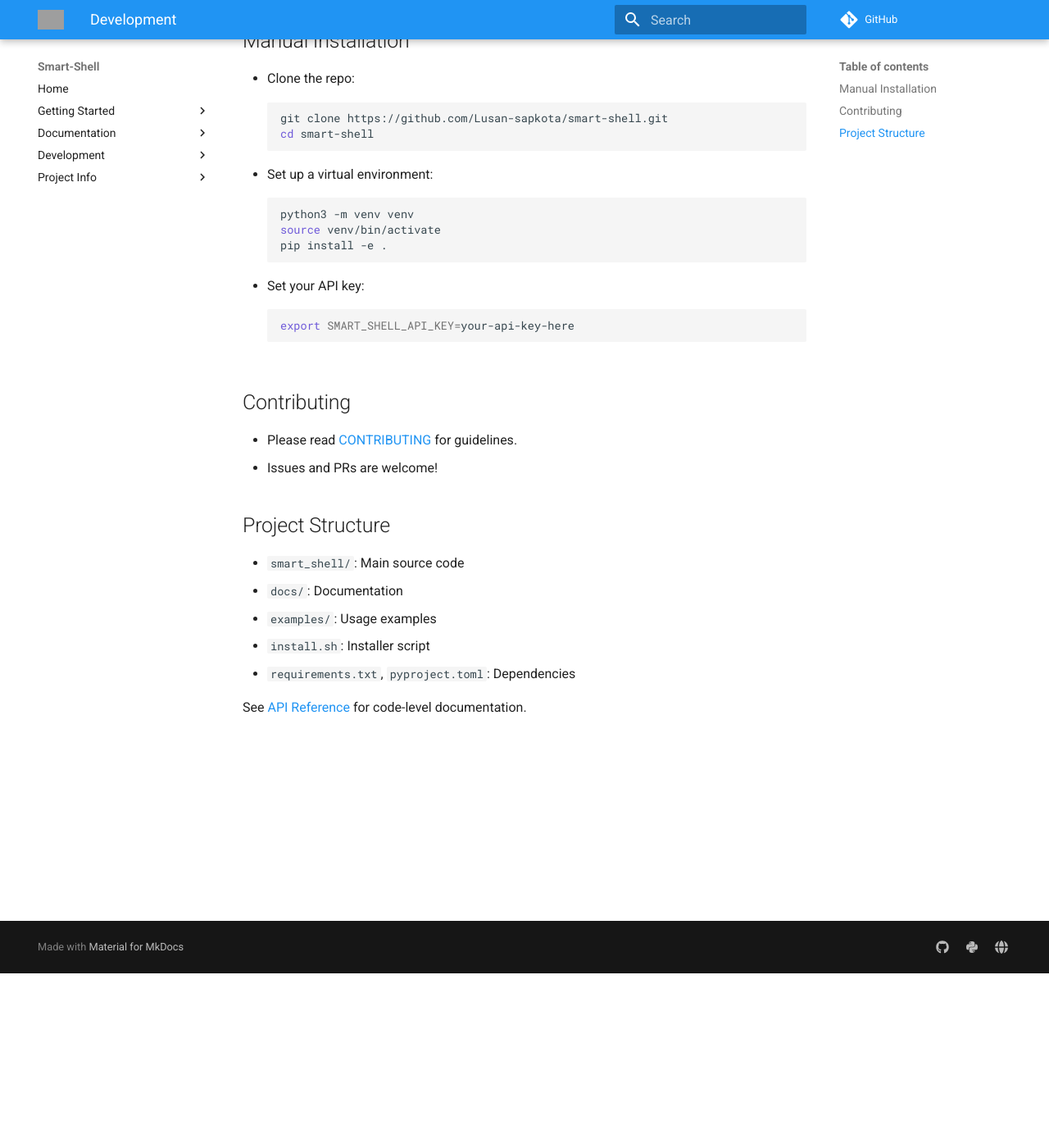
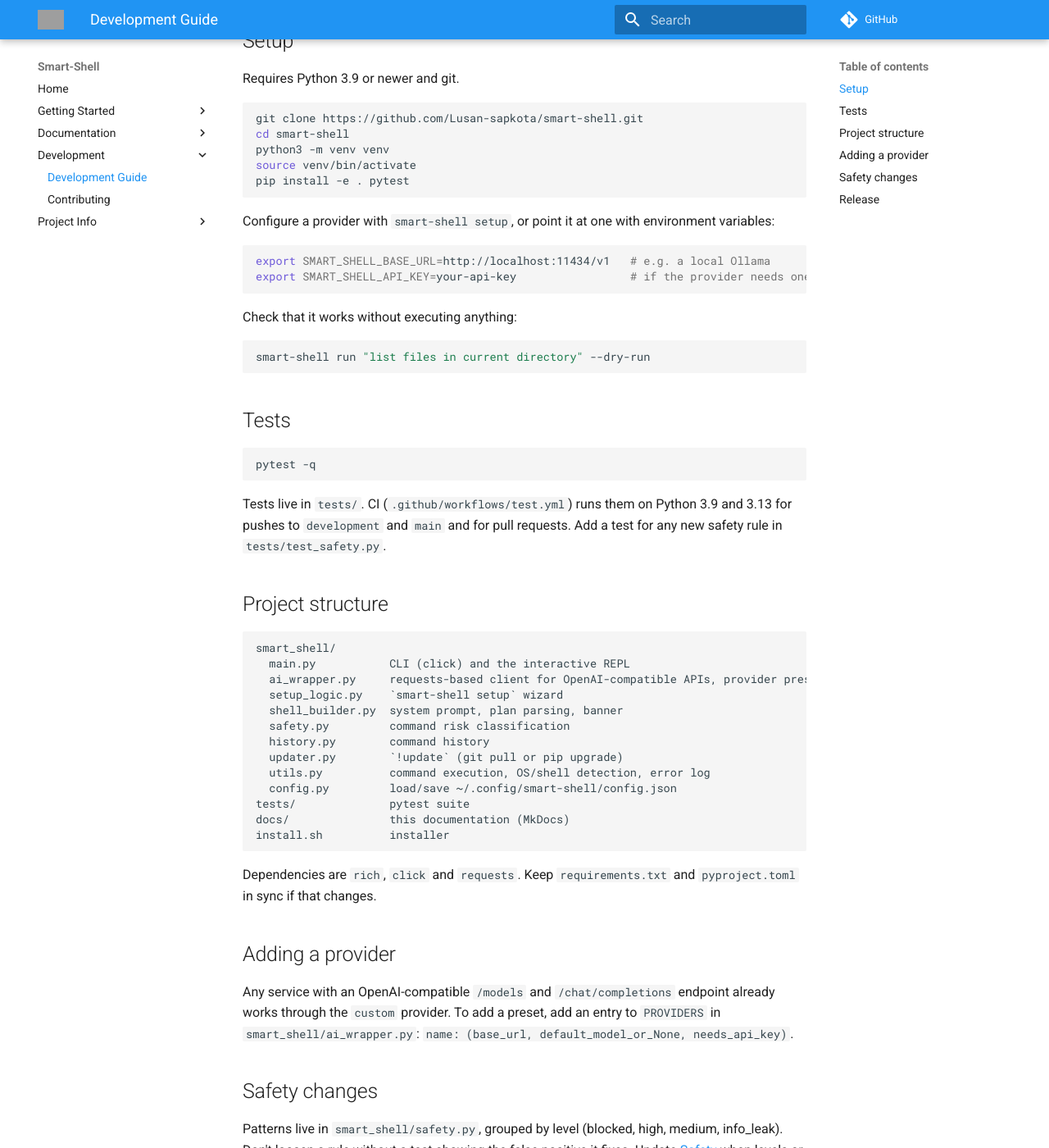
Before and after one commit to Lusan-sapkota/smart-shell, an MkDocs documentation site: the page built from docs/development.md, in a window 1280 px wide and 1400 px high, scrolled down 213 px. Shown: the whole window at 82% size. Built offline with MkDocs 1.6.1 and Material for MkDocs 9.7.7, drawn with Linux system fonts in a browser that asks for light colours; comment, search, counter and statistics services are not loaded; some of the changed text lies outside the part shown; grey boxes are pictures that could not be loaded.

Commit message:
merge development docs

````diff
--- a/docs/development.md
+++ b/docs/development.md
@@ -1,36 +1,73 @@
 # Development
 
-For developers and contributors. See the full [Development Guide](DEVELOPMENT.md) for details.
+Notes for contributors working on Smart-Shell itself.
 
-## Manual Installation
+## Setup
 
-- Clone the repo:
-  ```bash
-  git clone https://github.com/Lusan-sapkota/smart-shell.git
-  cd smart-shell
-  ```
-- Set up a virtual environment:
-  ```bash
-  python3 -m venv venv
-  source venv/bin/activate
-  pip install -e .
-  ```
-- Set your API key:
-  ```bash
-  export SMART_SHELL_API_KEY=your-api-key-here
-  ```
+Requires Python 3.9 or newer and git.
 
-## Contributing
+```bash
+git clone https://github.com/Lusan-sapkota/smart-shell.git
+cd smart-shell
+python3 -m venv venv
+source venv/bin/activate
+pip install -e . pytest
+```
 
-- Please read [CONTRIBUTING](contributing.md) for guidelines.
-- Issues and PRs are welcome!
+Configure a provider with `smart-shell setup`, or point it at one with environment variables:
 
-## Project Structure
+```bash
+export SMART_SHELL_BASE_URL=http://localhost:11434/v1   # e.g. a local Ollama
+export SMART_SHELL_API_KEY=your-api-key                 # if the provider needs one
+```
 
-- `smart_shell/`: Main source code
-- `docs/`: Documentation
-- `examples/`: Usage examples
-- `install.sh`: Installer script
-- `requirements.txt`, `pyproject.toml`: Dependencies
+Check that it works without executing anything:
 
-See [API Reference](api.md) for code-level documentation.
+```bash
+smart-shell run "list files in current directory" --dry-run
+```
+
+## Tests
+
+```bash
+pytest -q
+```
+
+Tests live in `tests/`. CI (`.github/workflows/test.yml`) runs them on Python 3.9 and 3.13 for pushes to `development` and `main` and for pull requests. Add a test for any new safety rule in `tests/test_safety.py`.
+
+## Project structure
+
+```text
+smart_shell/
+  main.py           CLI (click) and the interactive REPL
+  ai_wrapper.py     requests-based client for OpenAI-compatible APIs, provider presets
+  setup_logic.py    `smart-shell setup` wizard
+  shell_builder.py  system prompt, plan parsing, banner
+  safety.py         command risk classification
+  history.py        command history
+  updater.py        `!update` (git pull or pip upgrade)
+  utils.py          command execution, OS/shell detection, error log
+  config.py         load/save ~/.config/smart-shell/config.json
+tests/              pytest suite
+docs/               this documentation (MkDocs)
+install.sh          installer
+```
+
+Dependencies are `rich`, `click` and `requests`. Keep `requirements.txt` and `pyproject.toml` in sync if that changes.
+
+## Adding a provider
+
+Any service with an OpenAI-compatible `/models` and `/chat/completions` endpoint already works through the `custom` provider. To add a preset, add an entry to `PROVIDERS` in `smart_shell/ai_wrapper.py`: `name: (base_url, default_model_or_None, needs_api_key)`.
+
+## Safety changes
+
+Patterns live in `smart_shell/safety.py`, grouped by level (blocked, high, medium, info_leak). Don't loosen a rule without a test showing the false positive it fixes. Update [Safety](safety.md) when levels or behavior change.
+
+## Release
+
+1. Bump the version in `pyproject.toml` and `smart_shell/__init__.py`.
+2. Add an entry to `docs/CHANGELOG.md`.
+3. Run `pytest -q`.
+4. Tag the release.
+
+See [Contributing](contributing.md) for the PR workflow and [API Reference](api.md) for the module overview.
--- a/mkdocs.yml
+++ b/mkdocs.yml
@@ -14,7 +14,7 @@ nav:
     - API Reference: api.md
     - FAQ: faq.md
   - Development:
-    - Development Guide: DEVELOPMENT.md
+    - Development Guide: development.md
     - Contributing: contributing.md
   - Project Info:
     - Changelog: CHANGELOG.md
````
Also changed, not shown: README.md (+1 -1 lines), docs/DEVELOPMENT.md (deleted, +0 -253 lines), docs/index.md (+2 -2 lines).
